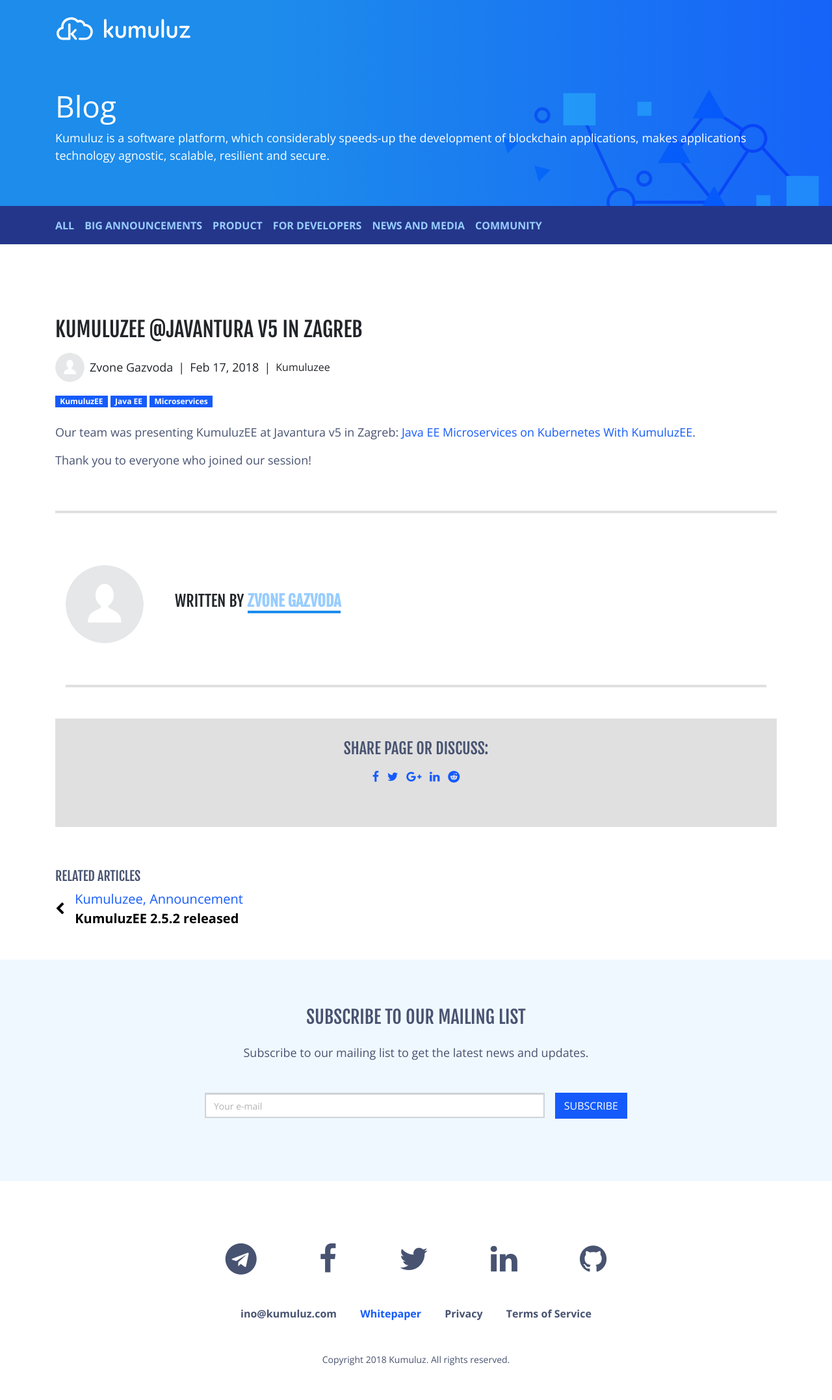
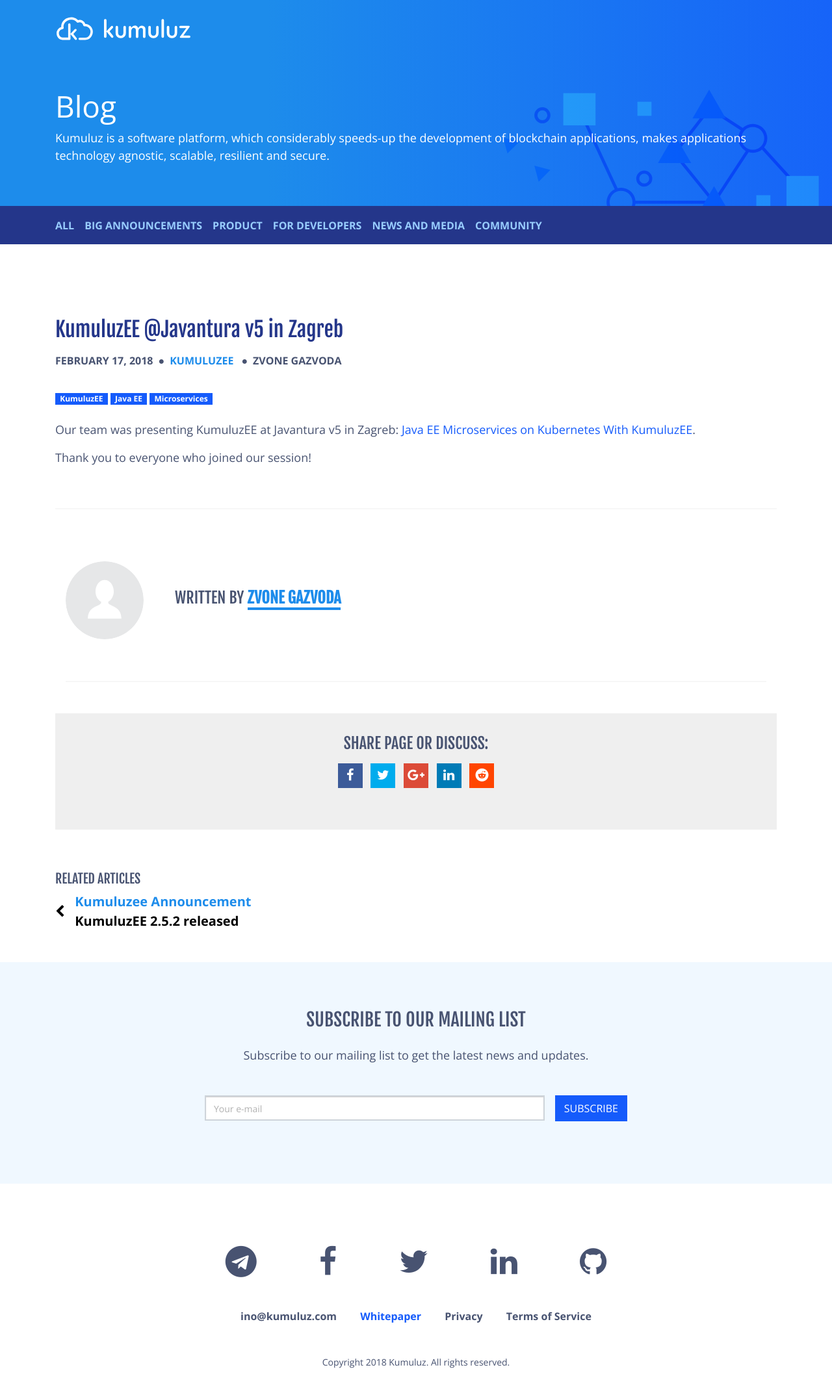
Before and after one commit to kumuluz/blog.sunesis.si, a Jekyll site: the page built from _posts/2018-02-17-kumuluzee-javantura-v5.markdown, in a window 1280 px wide. Shown: the whole page at 65% size. Built offline with Jekyll 4.4.1, drawn with Linux system fonts in a browser that asks for light colours; comment, search, counter and statistics services are not loaded.

Commit message:
makeover

```diff
--- a/_includes/share-page.html
+++ b/_includes/share-page.html
@@ -1,27 +1,27 @@
 <ul class="share-buttons">
 	<li>
 		<a href="https://www.facebook.com/sharer/sharer.php?u={{ site.url }}{{ include.page.url }}" title="Share on Facebook" target="_blank">
-			<i class="social-button fa fa-facebook"></i>
+			<i class="social-button fa fa-facebook fa-lg"></i>
 		</a>
 	</li>
 	<li>
 		<a href="https://twitter.com/intent/tweet?source={{ site.url }}{{ include.page.url }}&text={{ include.page.title }}&url={{ site.url }}{{ include.page.url }}" target="_blank" title="Tweet">
-			<i class="social-button fa fa-twitter"></i>
+			<i class="social-button fa fa-twitter fa-lg"></i>
 		</a>
 	</li>
 	<li>
 		<a href="https://plus.google.com/share?url={{ site.url }}{{ include.page.url }}" target="_blank" title="Share on Google+">
-			<i class="social-button fa fa-google-plus"></i>
+			<i class="social-button fa fa-google-plus fa-lg"></i>
 		</a>
 	</li>
 	<li>
 		<a href="http://www.linkedin.com/shareArticle?mini=true&url={{ site.url }}{{ include.page.url }}&source={{ site.url }}{{ include.page.url }}" target="_blank" title="Share on LinkedIn">
-			<i class="social-button fa fa-linkedin"></i>
+			<i class="social-button fa fa-linkedin fa-lg"></i>
 		</a>
 	</li>
 	<li>
 		<a href="http://www.reddit.com/submit?url={{ site.url }}{{ include.page.url }}&title={{ include.page.title }}" target="_blank" title="Submit to Reddit">
-			<i class="social-button fa fa-reddit"></i>
+			<i class="social-button fa fa-reddit fa-lg"></i>
 		</a>
 	</li>
 </ul>
--- a/_layouts/post.html
+++ b/_layouts/post.html
@@ -9,37 +9,20 @@
 		<div class="container">
 				<div class="post">
 					<img class="img-fluid mb-5" src="{{ page.image }}" />
-					<h2>
+					<h2 class="title">
 						{{ page.title }}
 					</h2>
 					<div class="author">
-						<div>
-							{% if author.gravatar %}
-							<img src="//www.gravatar.com/avatar/{{ author.gravatar }}?s=50&d={{"/assets/images/user.svg " | absolute_url }}" class="avatar" alt="author" />
-							{% else %}
-							<img src="{{"/assets/images/user.svg " | relative_url }}" class="avatar" alt="author" />
-							{% endif %}
-
-							{% if author2 %}
-								{% if author2.gravatar %}
-								<img src="//www.gravatar.com/avatar/{{ author2.gravatar }}?s=50&d={{"/assets/images/user.svg " | absolute_url }}" class="avatar" alt="author" />
-								{% else %}
-								<img src="{{"/assets/images/user.svg " | relative_url }}" class="avatar" alt="author" />
-								{% endif %}
-							{% endif %}
-						</div>
-
-						<span class="author-name">{{ author.name }}{% if author2 %} and {{ author2.name }} {% endif %}</span>
-						<span class="date">{{ page.date | date: "%b %-d, %Y" }}</span>
-
+						<span class="date">{{ page.date | date: "%B %-d, %Y" }}</span>
 
 						{% if page.categories %}
 							<span class="categories">
 								{% for category in page.categories %}
-									<span>{{ category | capitalize }}</span>
+									<a href='#'>{{ category | capitalize }}</a>
 								{% endfor %}
 							</span>
 						{% endif %}
+						<span class="author-name">{{ author.name }}{% if author2 %} and {{ author2.name }} {% endif %}</span>
 					</div>
 					<div class="tags pt-3">
 						{% for tag in page.tags %}
--- a/_sass/_layout.scss
+++ b/_sass/_layout.scss
@@ -11,6 +11,7 @@
 h6 {
   font-family: $fjalla-one;
   text-transform: uppercase;
+  color: $grey-500;
 }
 
 p,
@@ -78,3 +79,29 @@
     height: 100%;
   }
 }
+
+.social-button {
+  height: 38px;
+  width: 38px;
+  color: $white;
+  display: inline-flex;
+  justify-content: center;
+  align-items: center;
+  font-size: 1.25rem;
+
+  &.fa-facebook {
+    background: #3c5b99;
+  }
+  &.fa-twitter {
+    background: #00aced;
+  }
+  &.fa-google-plus {
+    background: #dc4b38;
+  }
+  &.fa-linkedin {
+    background: #007bb6;
+  }
+  &.fa-reddit {
+    background: #ff4500;
+  }
+}
--- a/_sass/theme/post.scss
+++ b/_sass/theme/post.scss
@@ -10,12 +10,15 @@
     margin-bottom: 2rem;
   }
 
-  h2 {
+  h2.title {
     margin: 0 0 1rem 0;
+    text-transform: none;
+    color: $blue-700;
 
     a {
-      color: $black !important;
       text-decoration: none !important;
+      text-transform: none;
+      color: $blue-700;
     }
   }
 
@@ -23,6 +26,7 @@
     display: flex;
     align-items: center;
     flex-direction: column;
+    margin-bottom: 1rem;
 
     @media (min-width: 576px) {
       flex-direction: row;
@@ -35,24 +39,32 @@
       margin-right: 0.5rem;
     }
 
-    .author-name,
+    .categories,
     .date {
-      font-size: 1.125rem;
-      font-weight: 500;
+      font-size: 1rem;
+      font-weight: 700;
       display: flex;
       align-items: center;
+      color: $grey-500;
+      text-transform: uppercase;
 
       @media (min-width: 576px) {
         &:after {
-          content: '|';
+          content: '\0025CF';
           font-weight: 200;
-          margin: auto 0.5rem;
+          margin: auto 0.5rem 0.1rem;
+          color: $grey-500;
         }
       }
     }
 
-    .date {
-      font-weight: 400;
+    .categories {
+      color: $blue-300;
+    }
+    .author-name {
+      color: $grey-500;
+      font-weight: 700;
+      text-transform: uppercase;
     }
   }
   .tags {
@@ -89,8 +101,9 @@
     margin: 4rem 0;
     width: 100%;
     display: block;
-    height: 4px;
+    height: 2px;
     background: $grey-100;
+    opacity: 0.25;
   }
 }
 
@@ -108,12 +121,13 @@
     margin-top: 4rem;
     width: 100%;
     display: block;
-    height: 4px;
+    height: 2px;
     background: $grey-100;
+    opacity: 0.25;
   }
 
   a {
-    color: $blue-100;
+    color: $blue-300;
     font-weight: 800;
     border-bottom: 4px solid $blue-300;
     text-decoration: none !important;
@@ -124,7 +138,7 @@
   text-align: center;
   padding-top: 2rem;
   padding-bottom: 1rem;
-  background: $grey-100;
+  background: transparentize($grey-100, 0.5);
   margin-top: 2rem;
 
   h4 {
@@ -173,8 +187,7 @@
 
     .categories {
       font-size: 1.25rem;
-      color: $blue-400;
-      font-weight: 400;
+      color: $blue-300;
     }
   }
 }
@@ -182,33 +195,39 @@
 #disqus_thread {
   width: 100%;
   padding: 1rem 2rem;
-  background: $grey-100;
+  background: transparentize($grey-100, 0.5);
 }
 
-.categories span {
+.categories a {
+  color: $blue-300;
+
   &:last-child:after {
     content: '';
   }
   &:after {
     content: ',';
+    margin-right: 0.25rem;
+    color: $grey-500;
   }
 }
 
 .sidebar {
   margin-top: 4rem;
+  padding-left: 3rem;
 
   .updates {
-    padding: 1.5rem;
-    background: linear-gradient(to right, $blue-300, $blue-400);
+    padding: 3rem;
+    background: $blue-700;
     color: $white;
 
     p {
       font-size: 1rem;
       line-height: 1.5rem;
+      color: $white;
     }
 
     h4 {
-      color: $blue-100;
+      color: $white;
     }
   }
 }
```
Also changed, not shown: _includes/posts.html (+17 -31 lines).
